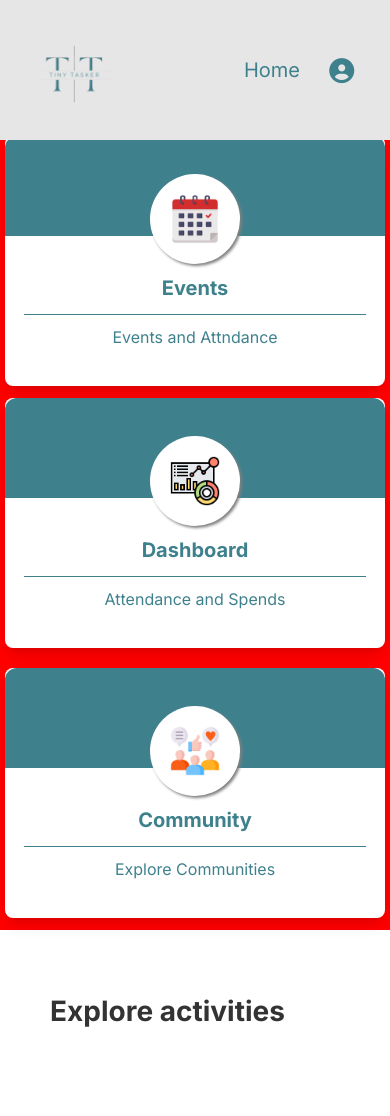
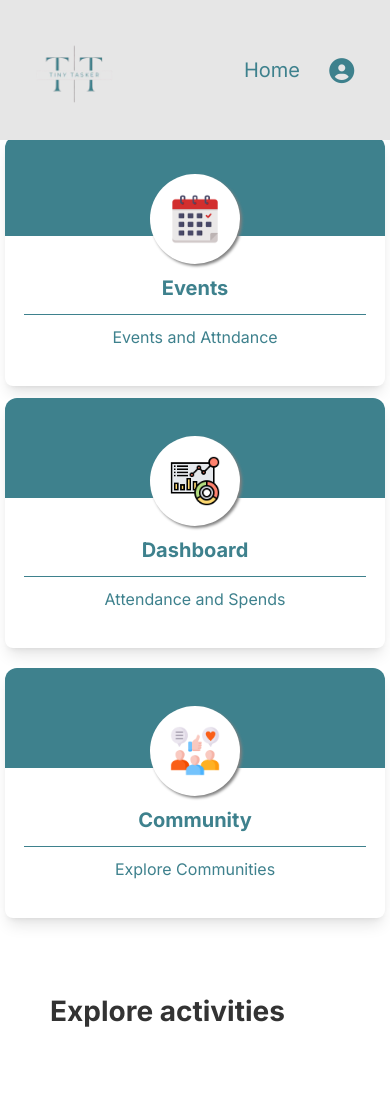
Before and after one commit to shahilnuhmanMP/TT, a Django app: page / in a window 390 px wide. Shown: the top 1116 px of the page. Run offline with Django 4.2, Linux system fonts and the light colour scheme; the visitor is signed in with stand-in values (Sample User, id 1); data that the repository does not hold is empty; style sheets or scripts are compiled from the project's sources; some libraries are stand-ins or nearby versions.

Commit message:
#Changes

```diff
--- a/taskapp/templates/header.html
+++ b/taskapp/templates/header.html
@@ -98,7 +98,7 @@
             position: absolute;
             top: 100%;
             right: 0;
-            background-color: red;
+            background-color: #fff;
             box-shadow: 0 8px 16px rgba(0, 0, 0, 0.1);
             z-index: 100;
             border-radius: 5px;
--- a/taskapp/templates/index.html
+++ b/taskapp/templates/index.html
@@ -63,14 +63,12 @@ box-shadow:
 
 @media (max-width: 1015px) {
     .main-div{
-        background-color: red;
         margin-top: 1000px !important;
     }
 }
 
 @media (max-width: 827px) {
     .main-div{
-        background-color: red;
         margin-top: 1700px !important;
     }
 }
```
